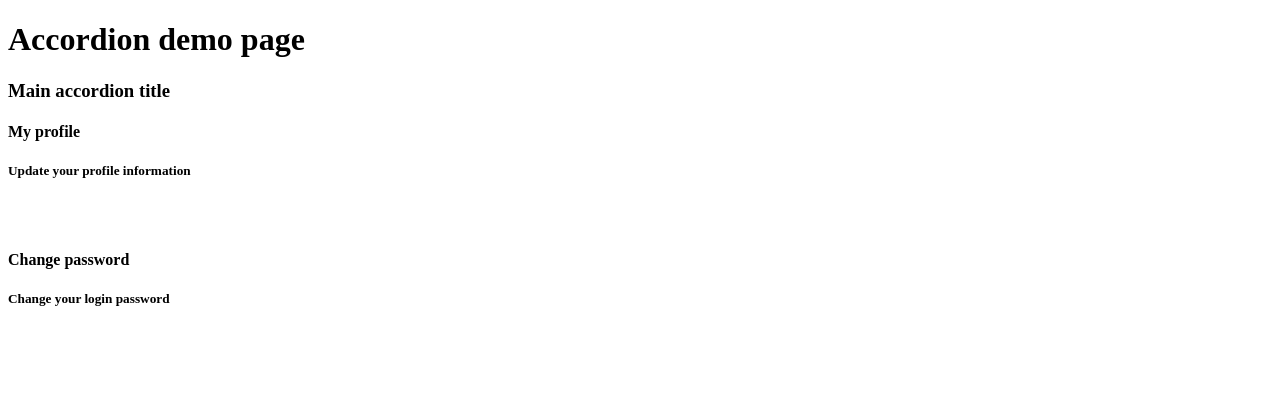
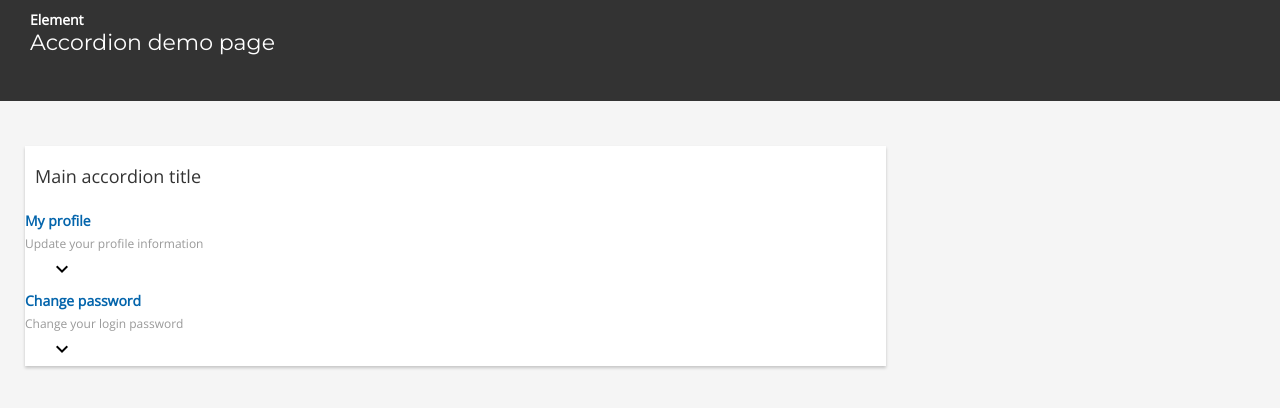
Before and after one commit to PalGria/accordion_, a plain HTML site: page index.html in a window 1280 px wide. Drawn offline with nearby package versions, Linux system fonts and the light colour scheme.

Commit message:
CSS first iteration

```diff
--- a/css/accordion.scss
+++ b/css/accordion.scss
@@ -0,0 +1,45 @@
+.custom__accordion {
+    background-color: white;
+    box-shadow: 0px 2px 3px rgba(0, 0, 0, 0.2);
+    margin-top: 20px;
+    font-family: 'Open Sans', sans-serif;
+}
+
+.accordion__panel {}
+
+.accordion__title {
+    font-size: 18px;
+    font-weight: normal;
+    color: #333;
+    padding-left: 10px;
+    height: 60px;
+    display: flex;
+    align-items: center;
+}
+
+h4.panel__title {
+    font-size: 14px;
+    color: #0465ac;
+    margin: 5px 5px 5px 0px;
+}
+
+h5.panel__subtitle {
+    font-size: 12px;
+    font-weight: 500;
+    margin: 5px 5px 5px 0px;
+    color: #999;
+    white-space: nowrap;
+    overflow: hidden;
+}
+
+.panel__arrow {
+    margin: 0 25px 0 25px;
+}
+
+.my-accordionpanel__content {}
+
+@media (min-width: 768px) {
+    .custom__accordion {
+        width: 70%;
+    }
+}
--- a/css/styles.scss
+++ b/css/styles.scss
@@ -0,0 +1,33 @@
+body {
+    margin: 0;
+    background-color: #f5f5f5;
+}
+
+.body {
+    padding: 25px;
+}
+
+.header {
+    padding: 5px;
+    background-color: #333;
+    margin: 0;
+}
+
+.header__content {
+    margin: 5px 0 40px 25px;
+}
+
+h3 {
+    margin: 0;
+    font-family: 'Open Sans', sans-serif;
+    color: white;
+    font-size: 14px;
+}
+
+h1 {
+    margin: 0;
+    font-family: 'Montserrat', sans-serif;
+    color: white;
+    font-size: 22px;
+    font-weight: normal;
+}
--- a/index.html
+++ b/index.html
@@ -7,7 +7,7 @@
     <meta http-equiv="X-UA-Compatible" content="ie=edge">
     <title>Accordion demo page</title>
     <link href="https://fonts.googleapis.com/icon?family=Material+Icons" rel="stylesheet">
-
+    <link href="https://fonts.googleapis.com/css?family=Montserrat|Open+Sans&display=swap" rel="stylesheet">
     <link rel="stylesheet" href="./css/accordion.css">
     <link rel="stylesheet" href="./css/styles.css">
     <script src="./js/utils.js"></script>
@@ -15,7 +15,14 @@
 </head>
 
 <body>
+    <div class="header">
+        <div class="header__content">
+            <h3>Element</h3>
             <h1>Accordion demo page</h1>
+        </div>
+    </div>
+    <div class="body">
+
         <div id="my-accordion"></div>
 
         <script>
@@ -37,6 +44,8 @@
             };
             var accordion = new Accordion(options);
         </script>
+    </div>
+
 </body>
 
 
--- a/js/accordion.js
+++ b/js/accordion.js
@@ -1,16 +1,18 @@
 class Accordion {
     constructor(data) {
         this.container = document.getElementById(data.container);
+        this.container.classList += "custom__accordion"
+        this.id = data.container;
         this.mainTitle = data.mainTitle;
         this.panels = data.panels;
         //Call to init and refresh accordion
         this.initAccordion();
     }
     onClick = (ev, i) => {
-        if (document.getElementById("panel__content" + i).style.display != "none") {
-            document.getElementById("panel__content" + i).style.display = "none";
+        if (document.getElementById(this.id + "panel__content" + i).style.display != "none") {
+            document.getElementById(this.id + "panel__content" + i).style.display = "none";
         } else {
-            document.getElementById("panel__content" + i).style.display = "initial";
+            document.getElementById(this.id + "panel__content" + i).style.display = "initial";
         }
     }
     createPanel = (panel, i) => {
@@ -18,10 +20,10 @@ class Accordion {
             domPanel.appendChild(newElement("h4", "panel__title", "", panel.title));
             domPanel.appendChild(newElement("h5", "panel__subtitle", "", panel.subtitle));
             //Button for collapse / uncollapse
-            let button = newElement("div", "panel__arrow", "", "<i class='material-icons'>&#xE87C;</i>")
+            let button = newElement("div", "panel__arrow", "", "<i class='material-icons'> keyboard_arrow_down </i>")
             button.addEventListener('click', ev => this.onClick(ev, i));
             domPanel.appendChild(button);
-            domPanel.appendChild(newElement("div", "panel__content", "panel__content" + i, panel.content, "display:none"));
+            domPanel.appendChild(newElement("div", this.id + "panel__content", this.id + "panel__content" + i, panel.content, "display:none"));
             return domPanel;
         }
         //This function inits and refresh the accordion
@@ -29,7 +31,7 @@ class Accordion {
         //First we clean the container
         this.container.innerHTML = "";
         //Then we add the title to the Accordion
-        this.container.appendChild(newElement("h3", "accordion__title", "", this.mainTitle));
+        this.container.appendChild(newElement("div", "accordion__title", "", this.mainTitle));
         //First iterates the panels
         for (let i = 0; i < this.panels.length; i++) {
             let panel = this.panels[i];
```
Also changed, not shown: css/accordion.css, css/styles.css, 2 other files. Lines whose indentation alone changed are shown as unchanged.
